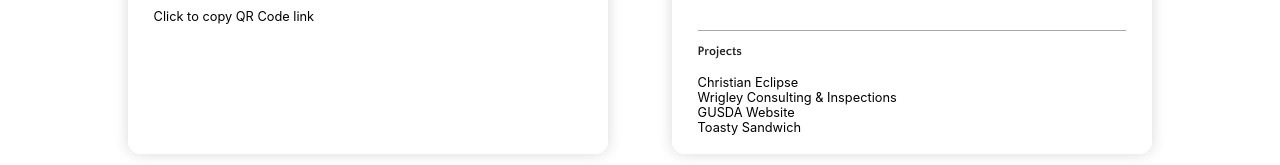
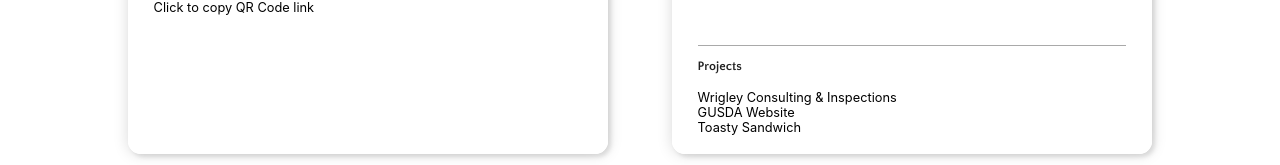
Before and after one commit to MPak9/business_card, a React (Create React App) app: page / in a window 1280 px wide. Shown: the part 566-731 px from the top of the page. Built offline with nearby package versions, Linux system fonts and the light colour scheme; a web font is replaced by a local one.

Commit message:
Added Testimony and Made Shadows better

```diff
--- a/src/App.css
+++ b/src/App.css
@@ -33,7 +33,7 @@ h1 {
 h2 {
   font-size: var(--fs-title);
   margin-top: 0.25em;
-  margin-bottom: 0.5em;
+  margin-bottom: 0.25em;
   font-family: "Quattrocento", serif;
 }
 
@@ -75,7 +75,7 @@ p {
 }
 
 .copySVG::after {
-  display: inline-block;
+  display: inline-block; /*Span inlines cannot be manipulated by transforms thus it needs to be an inline block */
   content: "Copied";
   color: var(--col-selected);
   animation: copyNotification 0.7s ease-in-out;
@@ -141,7 +141,7 @@ p {
   transition: transform 0.8s;
   transform-style: preserve-3d;
   border-radius: 1em;
-  box-shadow: 0 0 15px rgba(0, 0, 0, 0.15);
+  box-shadow: 0 0 15px rgba(0, 0, 0, 0.15), 3px 3px 4px rgba(0, 0, 0, 0.1);
 }
 
 /* Do an horizontal flip when you move the flip box container */
--- a/src/Components/BackCard.js
+++ b/src/Components/BackCard.js
@@ -10,7 +10,7 @@ const BackCard = ({children}) => {
     <div className='backCard'>
         <div className='contentContainer'>
             <HeaderContainer projectName = {selected.title} link={selected.link}/>
-            <p >{selected.content}</p>
+            <p>{selected.content}</p>
             { selected.author != '' ?
               <p>{selected.author}</p>
               :''
--- a/src/Components/FrontCard.js
+++ b/src/Components/FrontCard.js
@@ -10,14 +10,14 @@ const FrontCard = ({children}) => {
     setCopyActive(true);
     setTimeout(()=> {
       setCopyActive(false);
-    },700)
+    },650)
   }
 
   return (
     <div className='frontCard'>
         <div className='contentContainer'>
           <div className='imageContainer'style={{justifyContent:'center', objectFit:'contain'}}>
-            <img src='https://cdn.discordapp.com/attachments/1075543412582924378/1199057098810609836/BuisinessCardPortrait.png?ex=65c127f1&is=65aeb2f1&hm=c5370a912a27c163e94a07c77d054a9375c93a23515cb4c839abb5eb81b59e48&' style={{ objectFit:'contain', alignSelf:'center', maxHeight:'50vh'}} />
+            <img src='https://cdn.discordapp.com/attachments/1075543412582924378/1202413971026477056/BuisinessCardPortrait.png?ex=65cd5e46&is=65bae946&hm=9eca502e32d0819c0ba52b7e1c85c6694d907c32fa489d02b65ea45b20a71fec&' style={{ objectFit:'contain', alignSelf:'center', maxHeight:'50vh'}} />
           </div>
         </div>
         <div className='contentContainer' >
--- a/src/JSON/ProjectList.js
+++ b/src/JSON/ProjectList.js
@@ -20,10 +20,10 @@ export const projects = [
         id:2,
         title:'GUSDA Website',
         subtitle:'SquareSpace Website',
-        content:'"Testimony from Pastor David"',
-        author:'',
+        content:'"She brings a wealth of creativity to her work. Working with her is not just productive but also enjoyable."',
+        author:'- David Casas',
         img:GUSDA_Preview,
-        link:'',
+        link:'http://www.gusda.org',
     },
     {
         id:3,
@@ -34,6 +34,12 @@ export const projects = [
         img:Wrigley_Logo,
         link:'https://www.wrigleyconsultancy.com/',
     },
+
+
+
+]
+
+export const waitingList = [
     {
         id:4,
         title:'Christian Eclipse',
@@ -43,6 +49,4 @@ export const projects = [
         img: ChristianEclipse_logo,
         link:'',
     },
-
-
 ]
```
